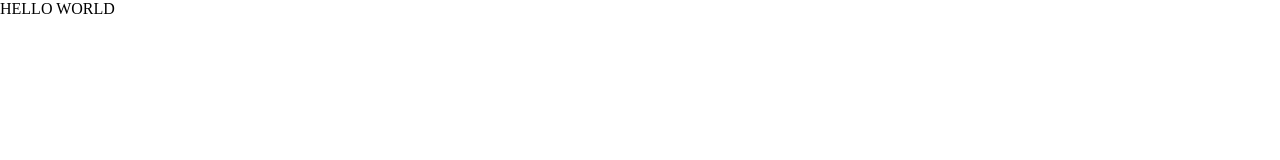
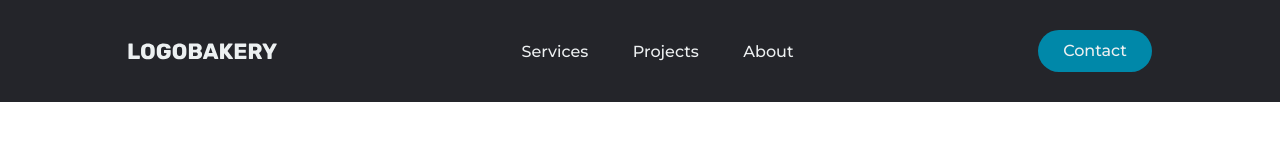
Before and after one commit to Nova5vi7/starter_kit, a website: page app/index.html in a window 1280 px wide. Drawn offline with nearby package versions, Linux system fonts and the light colour scheme; files that its build step writes are made by us from their sources; files whose address does not match are found by name.

Commit message:
new commit

```diff
--- a/app/index.html
+++ b/app/index.html
@@ -1,14 +1,21 @@
 <!DOCTYPE html>
-<html lang="">
+<html lang="en">
   <head>
     <meta charset="utf-8" />
     <meta name="description" content="" />
+    <meta name="viewport" content="width=device-width, initial-scale=1, shrink-to-fit=no"/>
 
     <meta
       name="viewport"
       content="width=device-width, initial-scale=1, shrink-to-fit=no"
     />
     <title>unit two</title>
+    <link
+      rel="stylesheet"
+      href="https://stackpath.bootstrapcdn.com/bootstrap/4.4.1/css/bootstrap.min.css"
+      integrity="sha384-Vkoo8x4CGsO3+Hhxv8T/Q5PaXtkKtu6ug5TOeNV6gBiFeWPGFN9MuhOf23Q9Ifjh"
+      crossorigin="anonymous"
+    />
     <link rel="apple-touch-icon" href="apple-touch-icon.png" />
 
     <link rel="stylesheet" href="styles/main.css" />
@@ -16,10 +23,40 @@
       href="https://fonts.googleapis.com/css?family=Roboto&display=swap"
       rel="stylesheet"
     />
+    <link href="https://fonts.googleapis.com/css?family=Montserrat:500&display=swap" rel="stylesheet"/>
   </head>
   <body>
-    HELLO WORLD
+
+    <header>
+      <img class="logo" src="_images/logo.svg" alt="logo">
+      <nav>
+          <ul class="nav__links">
+              <li><a href="#">Services</a></li>
+              <li><a href="#">Projects</a></li>
+              <li><a href="#">About</a></li>
+          </ul>
+      </nav>
+      <a href="cta" href="#"><button>Contact</button></a>
+    </header>
+
+
+
     <!-- build:js scripts/main.js -->
+    <script
+      src="https://code.jquery.com/jquery-3.4.1.slim.min.js"
+      integrity="sha384-J6qa4849blE2+poT4WnyKhv5vZF5SrPo0iEjwBvKU7imGFAV0wwj1yYfoRSJoZ+n"
+      crossorigin="anonymous"
+    ></script>
+    <script
+      src="https://cdn.jsdelivr.net/npm/popper.js@1.16.0/dist/umd/popper.min.js"
+      integrity="sha384-Q6E9RHvbIyZFJoft+2mJbHaEWldlvI9IOYy5n3zV9zzTtmI3UksdQRVvoxMfooAo"
+      crossorigin="anonymous"
+    ></script>
+    <script
+      src="https://stackpath.bootstrapcdn.com/bootstrap/4.4.1/js/bootstrap.min.js"
+      integrity="sha384-wfSDF2E50Y2D1uUdj0O3uMBJnjuUD4Ih7YwaYd1iqfktj0Uod8GCExl3Og8ifwB6"
+      crossorigin="anonymous"
+    ></script>
     <script src="scripts/main.js"></script>
     <!-- endbuild -->
   </body>
--- a/app/styles/main.scss
+++ b/app/styles/main.scss
@@ -8,5 +8,53 @@ body {
 body {
   * {
     box-sizing: border-box;
+    margin: 0;
+    padding: 0;
+    background-color: #24252a;
   }
 }
+
+li, a, button {
+  font-family: "Montserrat", sans-serif;
+  font-weight: 500;
+  font-size: 16px;
+  color: #edf0f1;
+  text-decoration: none;
+}
+
+header {
+  display: flex;
+  justify-content: space-between;
+  align-items: center;
+  padding: 30px 10%;
+}
+
+.logo {
+  cursor: pointer;
+}
+
+.nav__links {
+  list-style: none;
+}
+
+.nav__links li {
+  display: inline-block;
+  padding: 0px 20px;
+}
+
+.nav__links li a {
+  transition: all 0.3s ease 0s;
+}
+
+.nav__links li a:hover {
+  color: #0088a9;
+}
+
+button {
+  padding: 9px 25px;
+  background-color: rgba(0, 136, 169, 1);
+  border: none;
+  border-radius: 50px;
+  cursor: pointer;
+  transition: all 0.3s ease 0s;
+}
```
Also changed, not shown: app/images/logo.svg (added), 1 other file.
